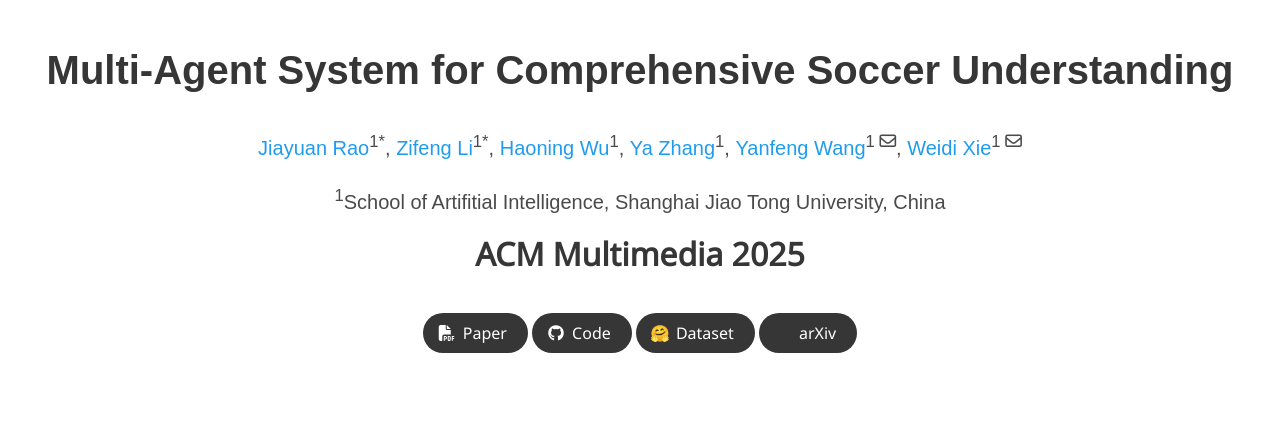
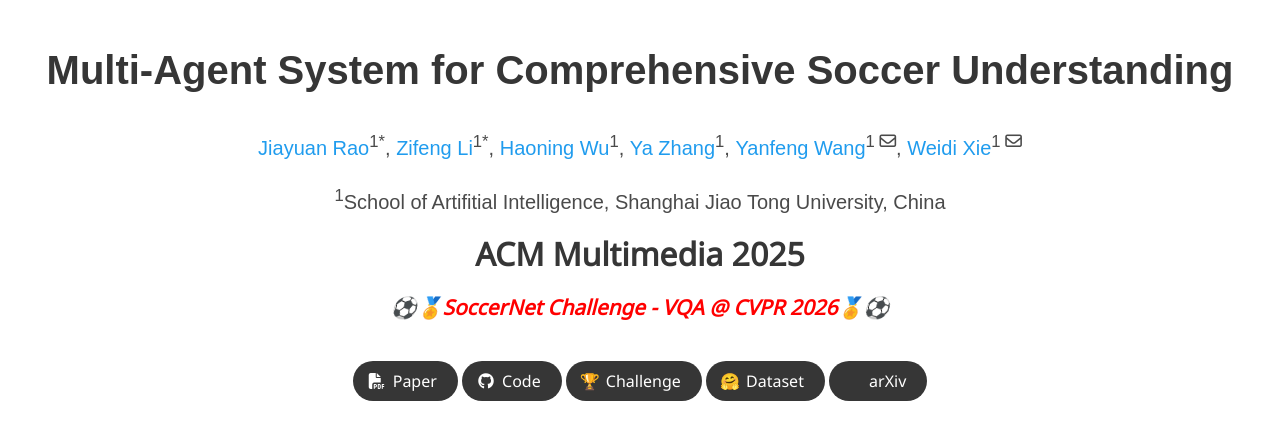
Before and after one commit to jyrao/SoccerAgent, a plain HTML site: page index.html in a window 1280 px wide. Shown: the top 440 px of the page. Drawn offline with nearby package versions, Linux system fonts and the light colour scheme; grey boxes are pictures that could not be loaded; some icons are missing; a web font is replaced by a local one.

Commit message:
add challenge

```diff
--- a/index.html
+++ b/index.html
@@ -79,6 +79,10 @@
                   </div>
 
                   <div class="title is-2 has-text-centered has-text-weight-bold" style="margin-top: 20px; font-size: 2rem;">ACM Multimedia 2025</div>
+                  <!-- <div class="title is-2 has-text-centered has-text-weight-bold" style="margin-top: 20px; font-size: 2rem;">ACM Multimedia 2025</div> -->
+                  <h2 class="title is-2" style="font-size: 1.3em; font-style: italic; color: red">
+                      ⚽️🏅SoccerNet Challenge - VQA @ CVPR 2026🏅⚽️
+                  </h2>
 
                   <div class="column has-text-centered">
                     <div class="publication-links">
@@ -112,6 +116,16 @@
                       <i class="fab fa-github"></i>
                     </span>
                     <span>Code</span>
+                  </a>
+                </span>
+
+                  <span class="link-block">
+                    <a href="https://www.codabench.org/competitions/11087/" target="_blank"
+                    class="external-link button is-normal is-rounded is-dark">
+                    <span class="icon">
+                      🏆
+                    </span>
+                    <span>Challenge</span>
                   </a>
                 </span>
 
```
